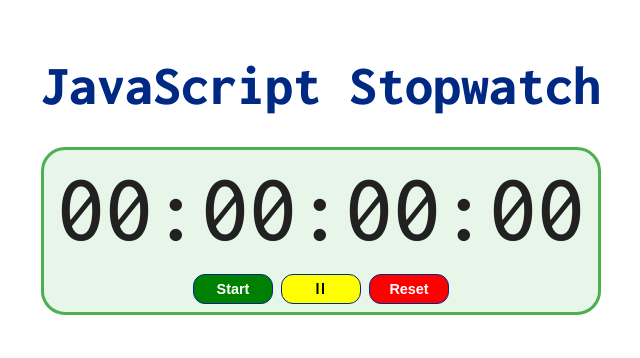
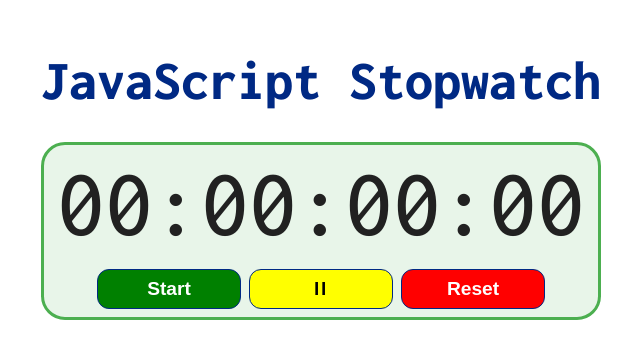
Before and after one commit to Mikael-duru/javascript-stopwatch, a plain HTML site: page index.html in a window 1280 px wide. Shown: the part 212-570 px from the top of the page, without its empty margins (319-959 px from the left). Drawn offline with Linux system fonts and the light colour scheme.

Commit message:
increase button size at min-width of 357px and 768px

```diff
--- a/style.scss
+++ b/style.scss
@@ -95,10 +95,22 @@ main {
     }
 
     width: 5rem;
-    height: 1.875rem;
+    height: 2rem;
     border-radius: 12px;
     font-weight: 800;
     font-size: .9rem;
+
+    @media screen and (min-width: 375px) {
+      width: 6rem;
+      height: 2rem;
+      font-size: 1rem;
+    }
+
+    @media screen and (min-width: 768px) {
+      width: 9rem;
+      height: 2.5rem;
+      font-size: 1.2rem;
+    }
 
     &-green {
       background-color: green;
```
Also changed, not shown: style.css, 1 other file.
